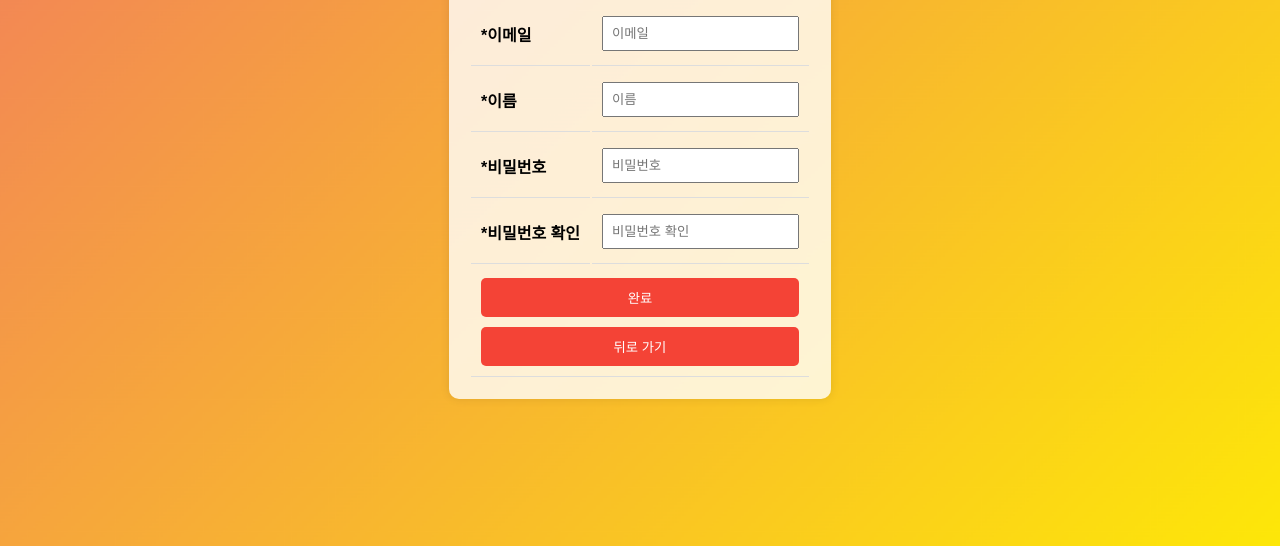
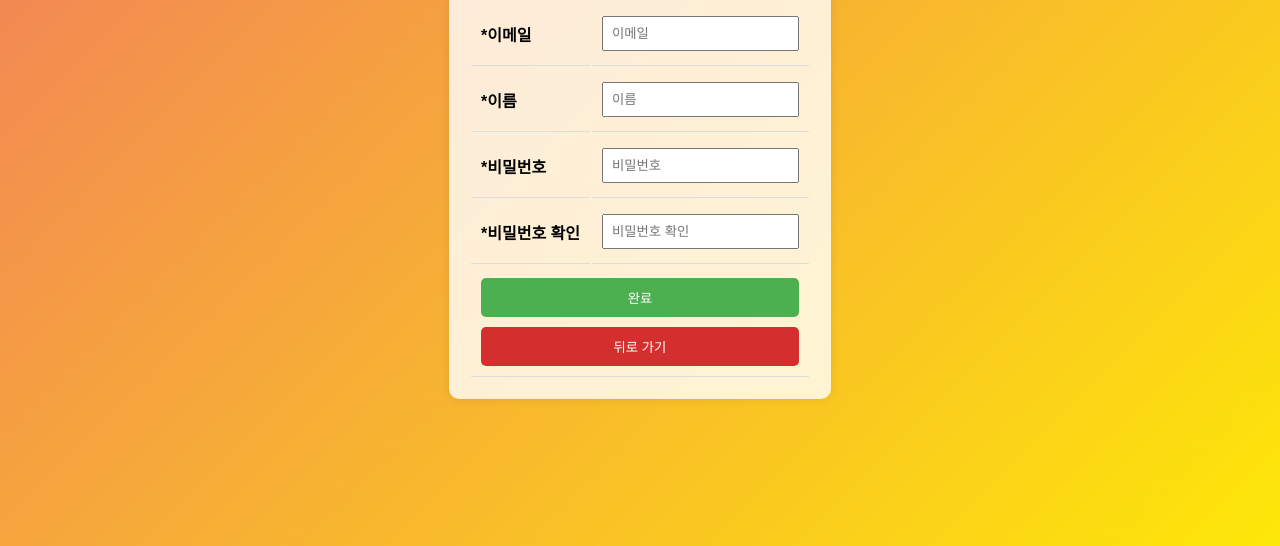
Before and after one commit to pyoja/MyTODO, a website: page src/views/signup.html in a window 1280 px wide. Shown: the part 254-800 px from the top of the page. Drawn offline with nearby package versions, Linux system fonts and the light colour scheme.

Commit message:
이름 수정

```diff
--- a/public/js/signup.js
+++ b/public/js/signup.js
@@ -6,7 +6,7 @@ function submitSignup() {
   const txtName = document.getElementById("txtName").value;
 
   if (!txtEmail.includes("@")) {
-    alert("이메일에 '@'가 필요합니다.");
+    alert("올바른 이메일 형식이 아닙니다.");
     return;
   }
 
--- a/src/controllers/signup.ts
+++ b/src/controllers/signup.ts
@@ -2,7 +2,7 @@ import { Request, Response } from "express";
 import sql from "mssql";
 import { config } from "../../config/config";
 
-export const postSignup = async (req: Request, res: Response) => {
+export const Signup = async (req: Request, res: Response) => {
   const { email, password, name } = req.body;
   const transaction = new sql.Transaction(await sql.connect(config));
 
--- a/src/views/signup.html
+++ b/src/views/signup.html
@@ -1,5 +1,6 @@
 <!DOCTYPE html>
 <html lang="en">
+
 <head>
     <meta charset="UTF-8" />
     <meta name="viewport" content="width=device-width, initial-scale=1.0" />
@@ -9,26 +10,36 @@
     <style>
         .centered-form {
             width: 100%;
-        max-width: 1000px; /* 최대 너비 설정 */
+            max-width: 1000px;
+            /* 최대 너비 설정 */
             padding: 20px;
-        box-shadow: 0 0 10px rgba(0, 0, 0, 0.1); /* 상자 그림자 추가 */
-        background: rgba(255, 255, 255, 0.8); /* 배경 반투명화 */
-        border-radius: 10px; /* 모서리 둥글게 */
+            box-shadow: 0 0 10px rgba(0, 0, 0, 0.1);
+            /* 상자 그림자 추가 */
+            background: rgba(255, 255, 255, 0.8);
+            /* 배경 반투명화 */
+            border-radius: 10px;
+            /* 모서리 둥글게 */
         }
+
         h1 {
             text-align: center;
             margin-bottom: 20px;
         }
+
         table {
-        width: 100%; /* 테이블의 너비를 부모 컨테이너에 맞춤 */
-        margin: 0 auto; /* 수평 중앙 정렬 */
+            width: 100%;
+            /* 테이블의 너비를 부모 컨테이너에 맞춤 */
+            margin: 0 auto;
+            /* 수평 중앙 정렬 */
         }
+
         th,
         td {
             padding: 10px;
             text-align: left;
             border-bottom: 1px solid #ddd;
         }
+
         input[type="text"],
         input[type="email"],
         input[type="password"] {
@@ -37,33 +48,39 @@
             margin: 4px 0;
             box-sizing: border-box;
         }
+
         button {
             width: 100%;
             padding: 10px;
-        background-color: #4caf50;
-        color: white;
-        border: none;
-        cursor: pointer;
-        border-radius: 5px;
-      }
-      button:hover {
-        background-color: #45a049;
-      }
-      button[type="button"] {
-        width: 100%;
-        padding: 10px;
-        background-color: #f44336;
             color: white;
             border: none;
             cursor: pointer;
             border-radius: 5px;
         }
 
-      button[type="button"]:hover {
+        #btnSubmit {
+            background-color: #4caf50;
+            /* Green background */
+        }
+
+        #btnSubmit:hover {
+            background-color: #388E3C;
+            /* Darker shade of green */
+        }
+
+        #btnBack {
             background-color: #d32f2f;
+            /* Red background */
+            margin-top: 10px;
+        }
+
+        #btnBack:hover {
+            background-color: #C62828;
+            /* Darker shade of red */
         }
     </style>
 </head>
+
 <body>
     <div class="centered-form">
         <h1>회원가입</h1>
@@ -84,23 +101,13 @@
                 <tr>
                     <th>*비밀번호</th>
                     <td>
-              <input
-                type="password"
-                id="txtPassword"
-                placeholder="비밀번호"
-                required
-              />
+                        <input type="password" id="txtPassword" placeholder="비밀번호" required />
                     </td>
                 </tr>
                 <tr>
                     <th>*비밀번호 확인</th>
                     <td>
-              <input
-                type="password"
-                id="txtConfirmPassword"
-                placeholder="비밀번호 확인"
-                required
-              />
+                        <input type="password" id="txtConfirmPassword" placeholder="비밀번호 확인" required />
                     </td>
                 </tr>
                 <tr>
@@ -115,6 +122,7 @@
         </form>
     </div>
 </body>
+
 </html>
 
 <script src="/js/signup.js"></script>
```
Also changed, not shown: src/app.ts (+5 -4 lines). Lines whose indentation alone changed are shown as unchanged.
